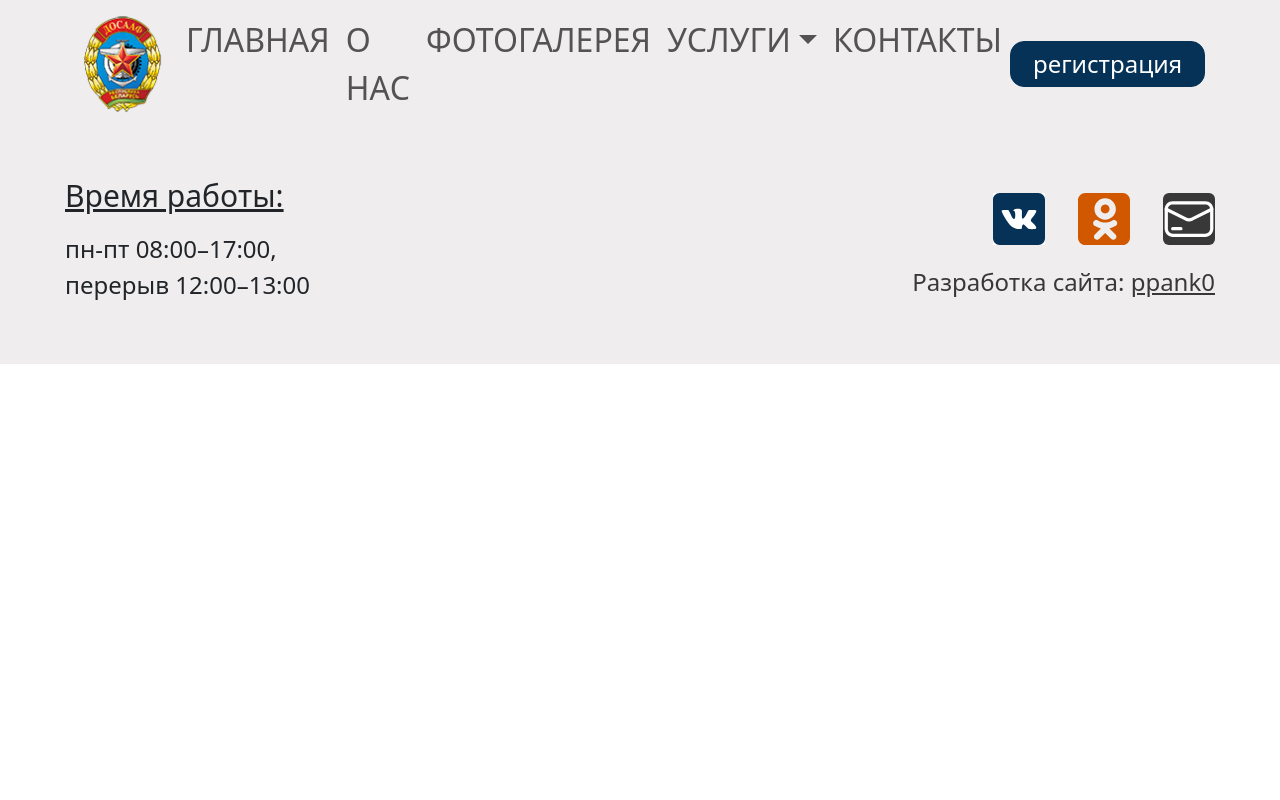
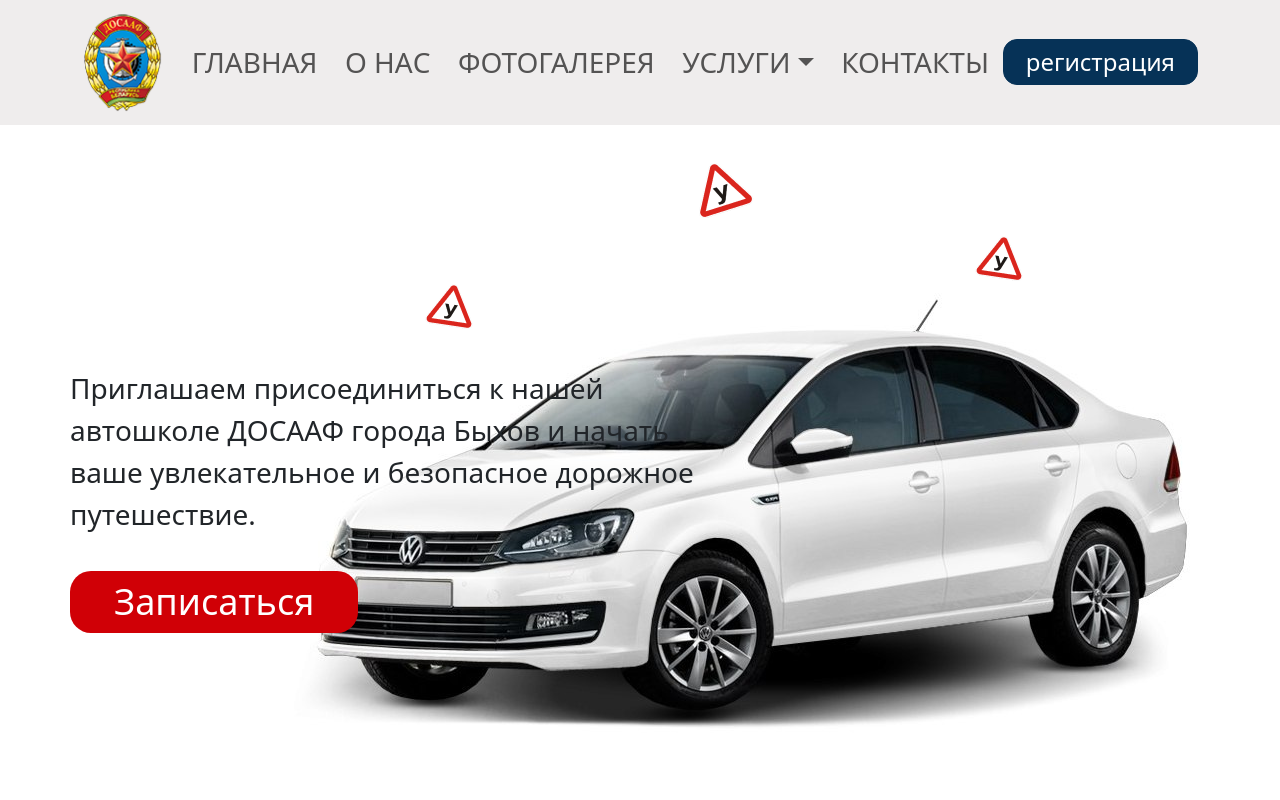
Before and after one commit to ppank0/web-application-for-driving-school, a React (Create React App) app in the folder driving-school/: page / in a window 1280 px wide. Shown: the top 800 px of the page. Built offline with nearby package versions, Linux system fonts and the light colour scheme.

Commit message:
fix: font-size in header

```diff
--- a/driving-school/src/App.js
+++ b/driving-school/src/App.js
@@ -1,12 +1,10 @@
-import Header from './components/header/Header'
-import Footer from './components/footer/Footer'
+import Home from './pages/Home'
 import 'bootstrap/dist/css/bootstrap.min.css'
 
 function App() {
   return (
     <div className="App">
-      <Header/>
-      <Footer></Footer>
+      <Home/>
     </div>
   );
 }
--- a/driving-school/src/components/header/header.css
+++ b/driving-school/src/components/header/header.css
@@ -17,7 +17,7 @@
     background-color: rgba(3, 24, 41, 0.886)
 }
 .header-menu{
-    font-size: 32px;
+    font-size: 28px;
     color: black;
     justify-content: space-around;
 }
```
Also changed, not shown: driving-school/src/images/hero-img.png (added).
